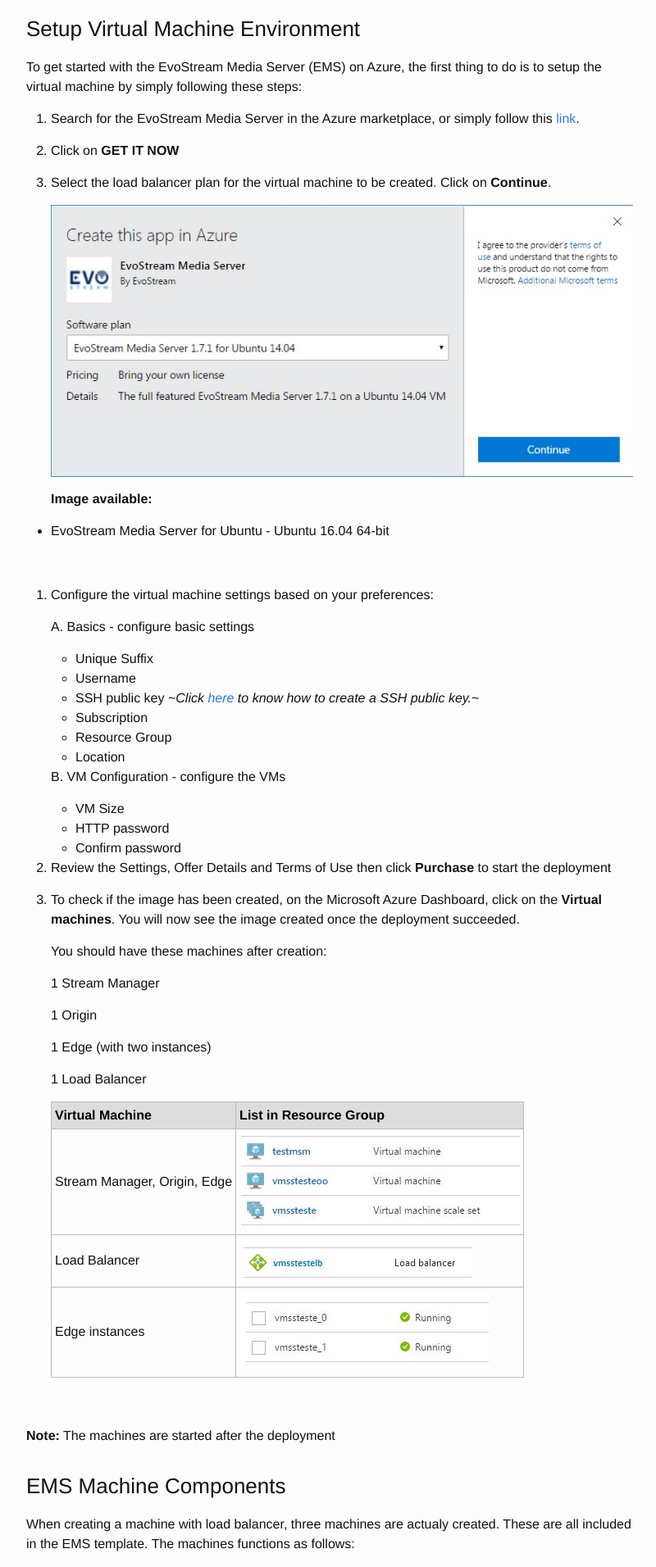
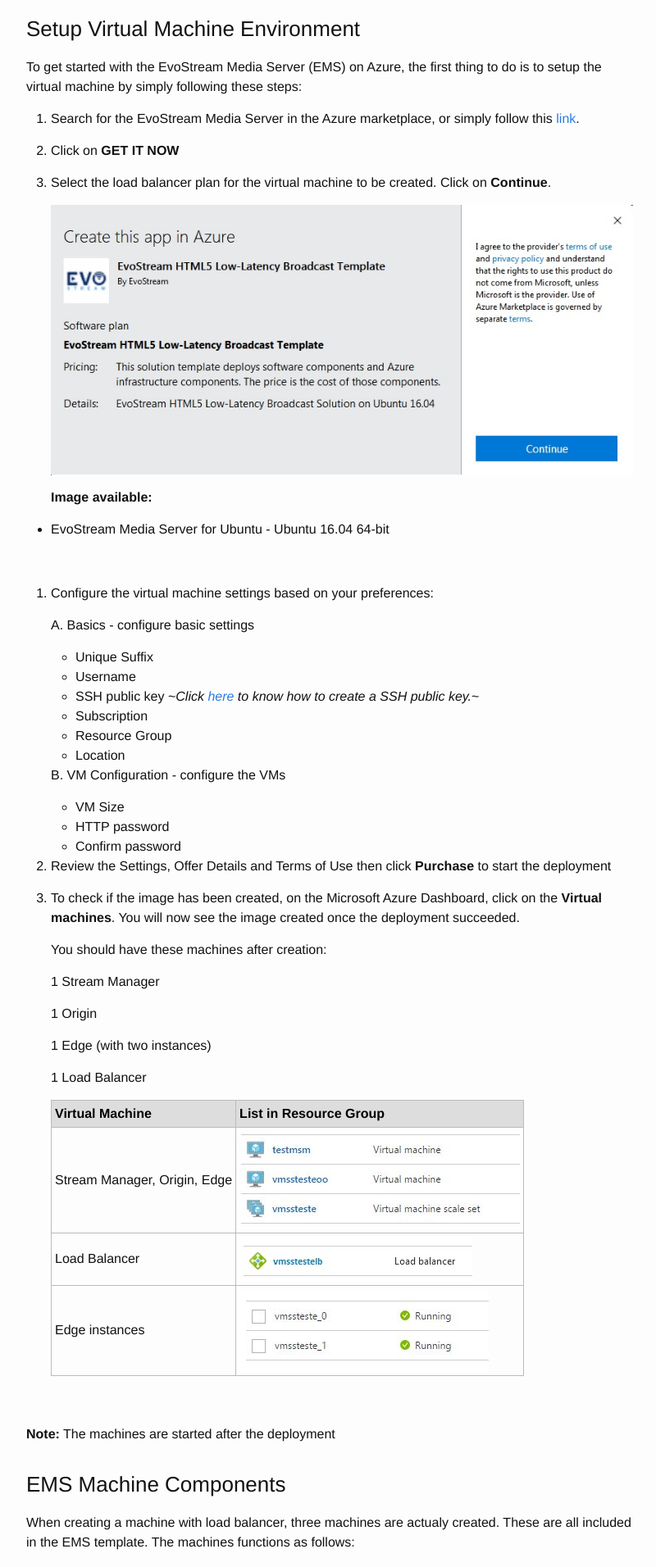
Before and after one commit to EvoStream/ems_quick_start_guide, a Jekyll site: the page built from _posts/2016-01-01-ems-quick-start-guide-azureloadbalancer.md, in a window 1280 px wide. Shown: the part 883-2795 px from the top of the page at 82% size, without its empty margins (238-1038 px from the left). Built offline with Jekyll 4.4.1, drawn with Linux system fonts in a browser that asks for light colours.

Commit message:
updated screenshot for hllbt

```diff
--- a/_posts/2016-01-01-ems-quick-start-guide-azureloadbalancer.md
+++ b/_posts/2016-01-01-ems-quick-start-guide-azureloadbalancer.md
@@ -39,7 +39,7 @@ To get started with the EvoStream Media Server (EMS) on Azure, the first thing t
 
 3. Select the load balancer plan for the virtual machine to be created. Click on **Continue**.
 
-   ![]({{site.baseurl}}/assets/create_ubuntu.jpg)
+   ![]({{site.baseurl}}/assets/hllbt.jpg)
 
 
    **Image available:**
```
